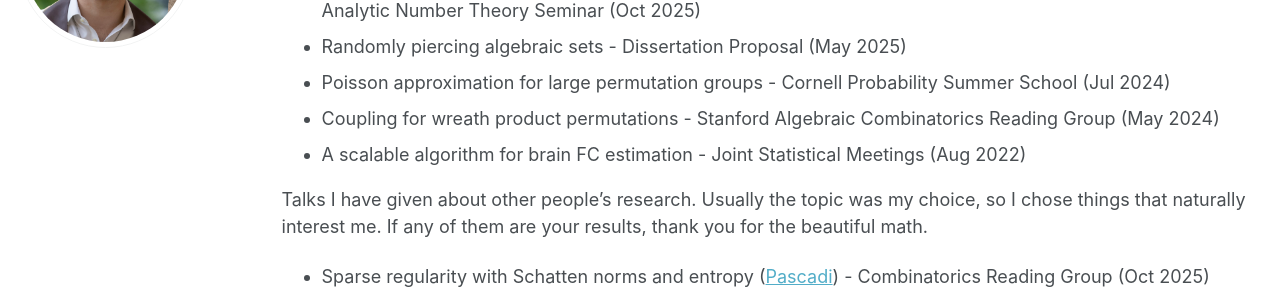
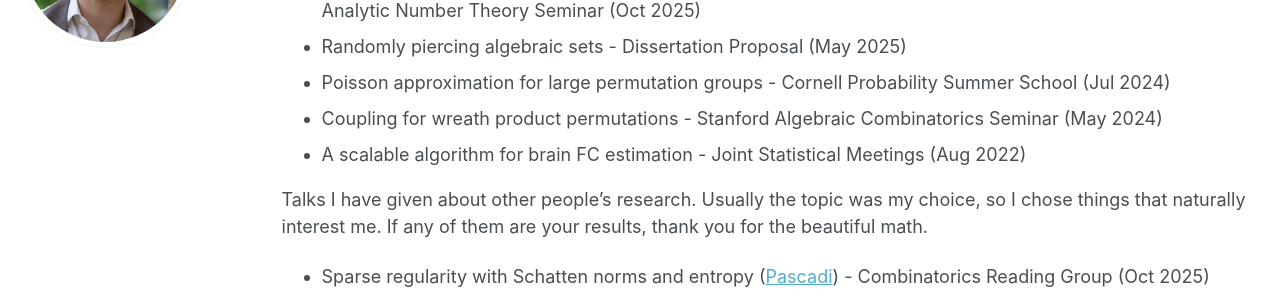
Before and after one commit to njtung/njtung.github.io, a Jekyll site: the page built from _pages/talks.md, in a window 1280 px wide and 900 px high. Shown: the part 226-526 px from the top of the window. Built offline with Jekyll 4.4.1, drawn with Linux system fonts in a browser that asks for light colours; a script that is not in the unit is left out.

Commit message:
Update talks.md

```diff
--- a/_pages/talks.md
+++ b/_pages/talks.md
@@ -10,7 +10,7 @@ Selected talks I have given about my own research.
 * A new lower bound for Szemerédi's theorem with random differences in finite fields - Stanford Student Analytic Number Theory Seminar (Oct 2025)
 * Randomly piercing algebraic sets - Dissertation Proposal (May 2025)
 * Poisson approximation for large permutation groups - Cornell Probability Summer School (Jul 2024)
-* Coupling for wreath product permutations - Stanford Algebraic Combinatorics Reading Group (May 2024)
+* Coupling for wreath product permutations - Stanford Algebraic Combinatorics Seminar (May 2024)
 * A scalable algorithm for brain FC estimation - Joint Statistical Meetings (Aug 2022)
 
 Talks I have given about other people's research. Usually the topic was my choice, so I chose things that naturally interest me. If any of them are your results, thank you for the beautiful math.
```
